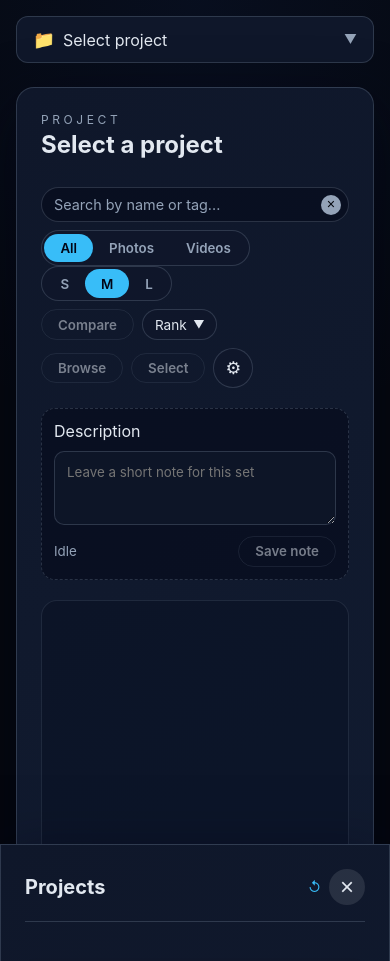
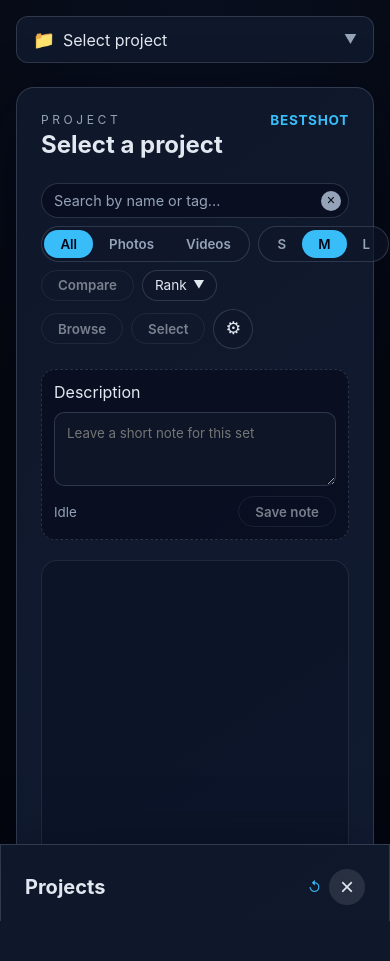
Before and after one commit to Caddickbrown/BestShot, a Flask app: page / in a window 390 px wide. After the commit the page ends 921 px from the top, so only its background shows below. Run offline with Flask 3, Linux system fonts and the light colour scheme; data that the repository does not hold is empty; some libraries are stand-ins or nearby versions.

Commit message:
Refactor: Improve workspace header layout and add brand
Co-authored-by: danielcaddickbrown <danielcaddickbrown@gmail.com>

```diff
--- a/static/styles.css
+++ b/static/styles.css
@@ -211,10 +211,9 @@ body {
 }
 
 .workspace-header {
-  display: flex;
-  justify-content: space-between;
+  display: grid;
+  grid-template-columns: auto 1fr auto;
   gap: 1rem;
-  flex-wrap: wrap;
   align-items: flex-start;
 }
 
@@ -235,11 +234,34 @@ body {
   color: var(--text-muted);
 }
 
+/* Workspace brand in header */
+.workspace-brand {
+  display: flex;
+  align-items: flex-start;
+  justify-content: flex-end;
+}
+
+.workspace-brand__name {
+  font-size: 0.85rem;
+  font-weight: 700;
+  letter-spacing: 0.05em;
+  color: var(--accent);
+  text-transform: uppercase;
+}
+
 .workspace-actions {
   display: flex;
   gap: 0.75rem;
   align-items: center;
   flex-wrap: wrap;
+  grid-column: 1 / -1;
+}
+
+/* Display controls group */
+.display-controls {
+  display: flex;
+  gap: 0.5rem;
+  align-items: center;
 }
 
 .view-toggle,
@@ -726,12 +748,33 @@ body {
   }
 
   .workspace-header {
-    flex-direction: column;
-    gap: 0.75rem;
+    grid-template-columns: 1fr auto;
+    gap: 0.5rem 1rem;
   }
 
   .workspace-header > div:first-child {
+    grid-column: 1;
+  }
+
+  .workspace-brand {
+    grid-column: 2;
+    grid-row: 1;
+  }
+
+  .workspace-actions {
+    grid-column: 1 / -1;
+    grid-row: 2;
+  }
+
+  .display-controls {
     width: 100%;
+    order: -1;
+    justify-content: flex-start;
+  }
+
+  .display-controls .media-filter,
+  .display-controls .grid-size-control {
+    flex: 0 0 auto;
   }
 
   .upload-actions {
@@ -2565,18 +2608,6 @@ body.light-theme .rank-pill.unranked {
   margin-top: 0.25rem;
 }
 
-/* Keep media filter and grid size styles in dropdown */
-.dropdown-menu .media-filter,
-.dropdown-menu .grid-size-control {
-  margin: 0;
-  width: 100%;
-  justify-content: stretch;
-}
-
-.dropdown-menu .toggle {
-  flex: 1;
-  text-align: center;
-}
 
 /* Mobile-specific: disable drag */
 @media (pointer: coarse) {
@@ -2661,16 +2692,6 @@ body.light-theme .rank-pill.unranked {
   .dropdown-section {
     padding: 0.75rem 0;
   }
-
-  .dropdown-menu .media-filter,
-  .dropdown-menu .grid-size-control {
-    gap: 0.5rem;
-  }
-
-  .dropdown-menu .toggle {
-    padding: 0.6rem 1rem;
-    min-height: 44px;
-  }
 }
 
 /* ============ Rename Modal Styles ============ */
--- a/templates/index.html
+++ b/templates/index.html
@@ -79,6 +79,9 @@
             <p class="eyebrow">project</p>
             <h2 id="workspace-title">Select a project</h2>
             <p id="workspace-meta" class="muted"></p>
+          </div>
+          <div class="workspace-brand">
+            <span class="workspace-brand__name">BestShot</span>
           </div>
           <div class="workspace-actions">
             <div class="search-box">
```
